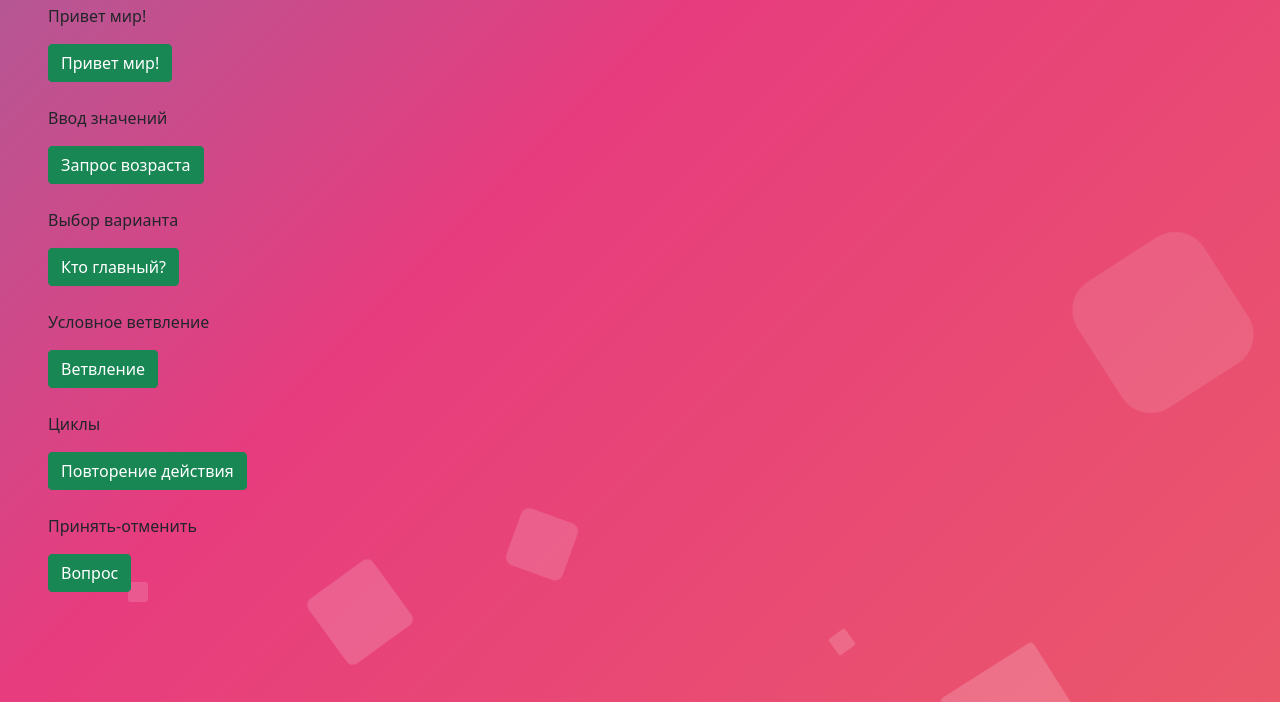
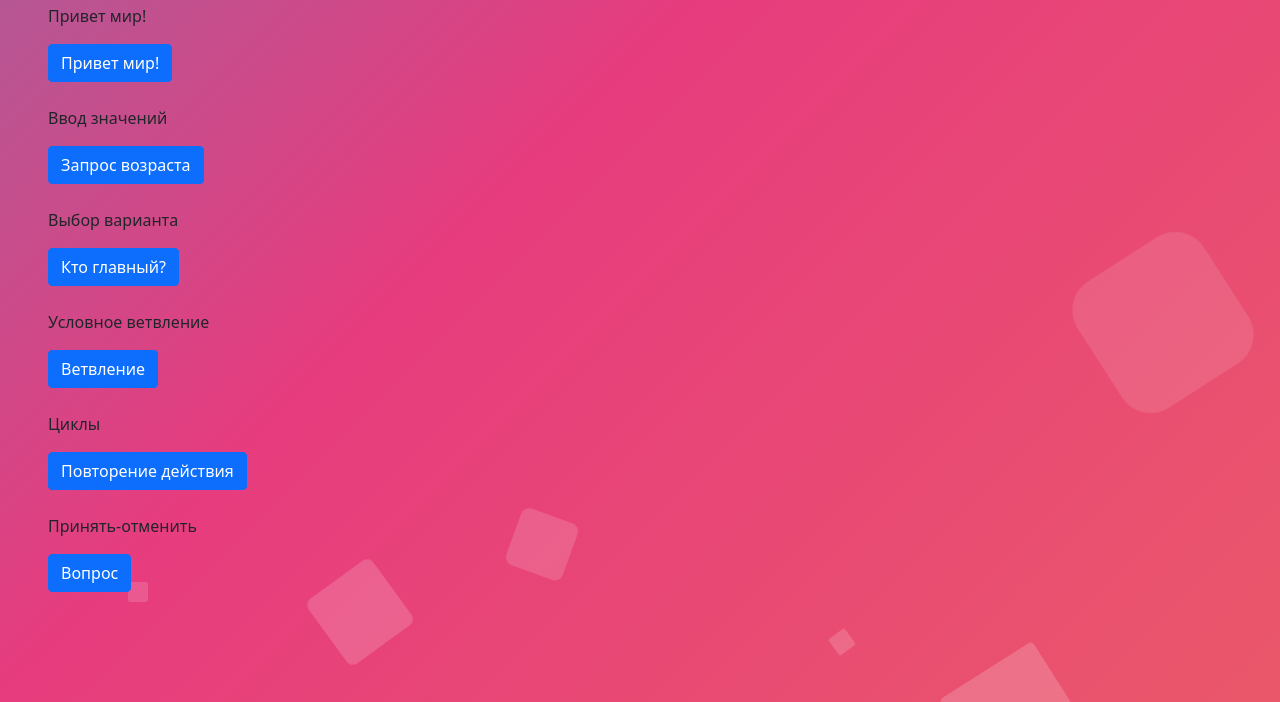
Before and after one commit to TDUHUB/learnJS, a plain HTML site: page index.html in a window 1280 px wide. Shown: the part 98-800 px from the top of the page. Drawn offline with nearby package versions, Linux system fonts and the light colour scheme.

Commit message:
Update index.html

```diff
--- a/index.html
+++ b/index.html
@@ -38,37 +38,37 @@
     <div class="basics">
       <h2>Основы языка</h2>
       <p>Привет мир!</p>
-      <button id="btnHW" onclick="hw()" class="btn btn-success">
+      <button id="btnHW" onclick="hw()" class="btn btn-primary">
         Привет мир!
       </button>
       <br />
       <br />
       <p>Ввод значений</p>
-      <button id="btn1" onclick="prom()" class="btn btn-success">
+      <button id="btn1" onclick="prom()" class="btn btn-primary">
         Запрос возраста
       </button>
       <br />
       <br />
       <p>Выбор варианта</p>
-      <button id="btn1" onclick="isBoss()" class="btn btn-success">
+      <button id="btn1" onclick="isBoss()" class="btn btn-primary">
         Кто главный?
       </button>
       <br />
       <br />
       <p>Условное ветвление</p>
-      <button id="btn1" onclick="question()" class="btn btn-success">
+      <button id="btn1" onclick="question()" class="btn btn-primary">
         Ветвление
       </button>
       <br />
       <br />
       <p>Циклы</p>
-      <button id="btn1" onclick="cycle()" class="btn btn-success">
+      <button id="btn1" onclick="cycle()" class="btn btn-primary">
         Повторение действия
       </button>
       <br />
       <br />
       <p>Принять-отменить</p>
-      <button id="btn1" onclick="ask()" class="btn btn-success">Вопрос</button>
+      <button id="btn1" onclick="ask()" class="btn btn-primary">Вопрос</button>
     </div>
     <script src="script.js"></script>
   </body>
```
